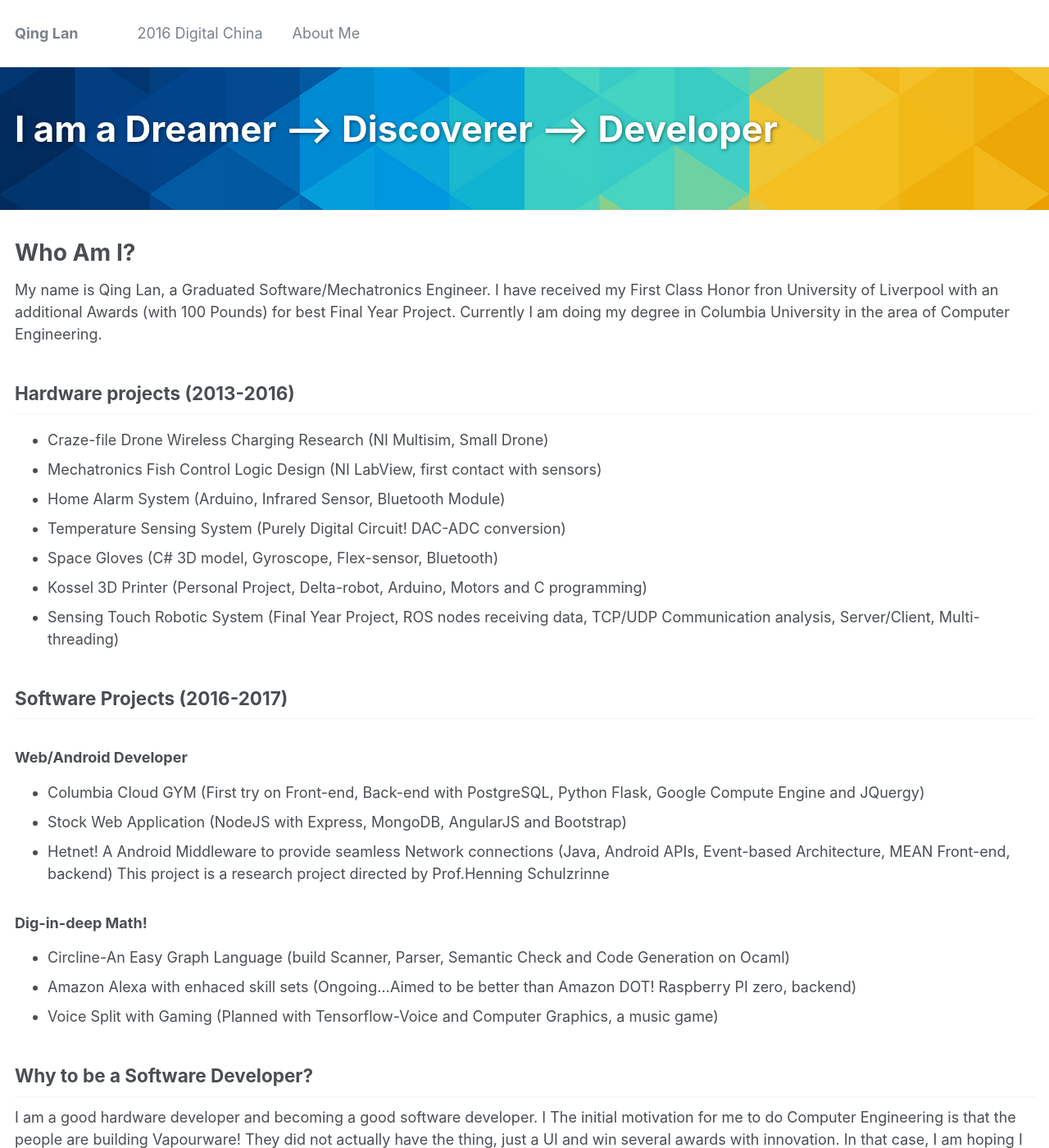
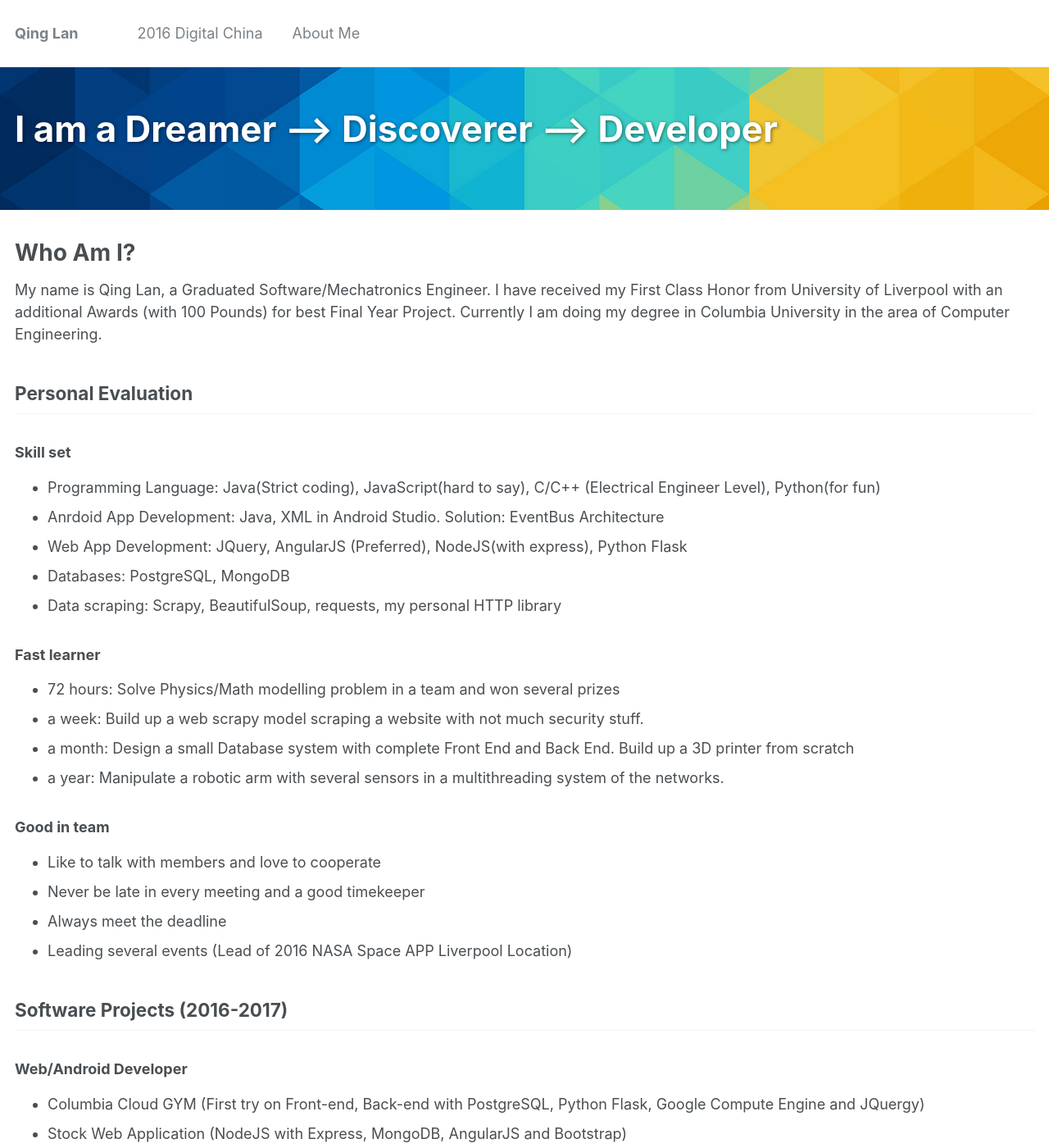
Before and after one commit to lanking520/lanking520.github.io, a Jekyll site: the page built from _pages/me.md, in a window 1280 px wide and 1400 px high. Shown: the whole window at 82% size. Built offline with Jekyll 4.4.1, drawn with Linux system fonts in a browser that asks for light colours; some of the changed text lies outside the part shown.

Commit message:
Update me.md

```diff
--- a/_pages/me.md
+++ b/_pages/me.md
@@ -9,8 +9,43 @@ header:
 
 # Who Am I?
 
-My name is Qing Lan, a Graduated Software/Mechatronics Engineer. I have received my First Class Honor fron University of Liverpool with an additional Awards (with 100 Pounds) for best Final Year Project. Currently I am doing my degree in Columbia University in the area of Computer Engineering.
+My name is Qing Lan, a Graduated Software/Mechatronics Engineer. I have received my First Class Honor from University of Liverpool with an additional Awards (with 100 Pounds) for best Final Year Project. Currently I am doing my degree in Columbia University in the area of Computer Engineering.
 
+## Personal Evaluation
+
+### Skill set
+- Programming Language: Java(Strict coding), JavaScript(hard to say), C/C++ (Electrical Engineer Level), Python(for fun)
+- Anrdoid App Development: Java, XML in Android Studio. Solution: EventBus Architecture
+- Web App Development: JQuery, AngularJS (Preferred), NodeJS(with express), Python Flask
+- Databases: PostgreSQL, MongoDB
+- Data scraping: Scrapy, BeautifulSoup, requests, my personal HTTP library
+
+### Fast learner
+- 72 hours: Solve Physics/Math modelling problem in a team and won several prizes
+- a week: Build up a web scrapy model scraping a website with not much security stuff.
+- a month: Design a small Database system with complete Front End and Back End. Build up a 3D printer from scratch
+- a year: Manipulate a robotic arm with several sensors in a multithreading system of the networks.
+
+### Good in team
+- Like to talk with members and love to cooperate
+- Never be late in every meeting and a good timekeeper
+- Always meet the deadline
+- Leading several events (Lead of 2016 NASA Space APP Liverpool Location)
+
+## Software Projects (2016-2017)
+
+### Web/Android Developer
+- Columbia Cloud GYM (First try on Front-end, Back-end with PostgreSQL, Python Flask, Google Compute Engine and JQuergy)
+- Stock Web Application (NodeJS with Express, MongoDB, AngularJS and Bootstrap)
+- Hetnet! A Android Middleware to provide seamless Network connections (Java, Android APIs, Event-based Architecture, MEAN Front-end, backend) This project is a research project directed by Prof.Henning Schulzrinne
+
+### Personal Language (Starred project in Columbia University 2016Fall COMS 4115)
+- Circline-An Easy Graph Language (build Scanner, Parser, Semantic Check and Code Generation on Ocaml)
+
+### Still learning in data
+- Scraping tool for Yelp (Ongoing... more information needed for web security)
+- Amazon Alexa with enhaced skill sets (Ongoing...Aimed to be better than Amazon DOT! Raspberry PI zero, backend)
+- Voice Split with Gaming (Planned with Tensorflow-Voice and Computer Graphics, a music game)
 
 ## Hardware projects (2013-2016)
 - Craze-file Drone Wireless Charging Research (NI Multisim, Small Drone)
@@ -21,18 +56,6 @@ My name is Qing Lan, a Graduated Software/Mechatronics Engineer. I have received
 - Kossel 3D Printer (Personal Project, Delta-robot, Arduino, Motors and C programming)
 - Sensing Touch Robotic System (Final Year Project, ROS nodes receiving data, TCP/UDP Communication analysis, Server/Client, Multi-threading)
 
-## Software Projects (2016-2017)
-
-### Web/Android Developer
-- Columbia Cloud GYM (First try on Front-end, Back-end with PostgreSQL, Python Flask, Google Compute Engine and JQuergy)
-- Stock Web Application (NodeJS with Express, MongoDB, AngularJS and Bootstrap)
-- Hetnet! A Android Middleware to provide seamless Network connections (Java, Android APIs, Event-based Architecture, MEAN Front-end, backend) This project is a research project directed by Prof.Henning Schulzrinne
-
-### Dig-in-deep Math!
-- Circline-An Easy Graph Language (build Scanner, Parser, Semantic Check and Code Generation on Ocaml)
-- Amazon Alexa with enhaced skill sets (Ongoing...Aimed to be better than Amazon DOT! Raspberry PI zero, backend)
-- Voice Split with Gaming (Planned with Tensorflow-Voice and Computer Graphics, a music game)
-
 ## Why to be a Software Developer?
 I am a good hardware developer and becoming a good software developer. I The initial motivation for me to do Computer Engineering is that the people are building Vapourware! They did not actually have the thing, just a UI and win several awards with innovation. In that case, I am hoping I could be an excellent Electrical Engineer to build a nice-looking software for my hardware in order to show how hard it was to do hardware debugging, implemented in C and signal analysis.
 
```
